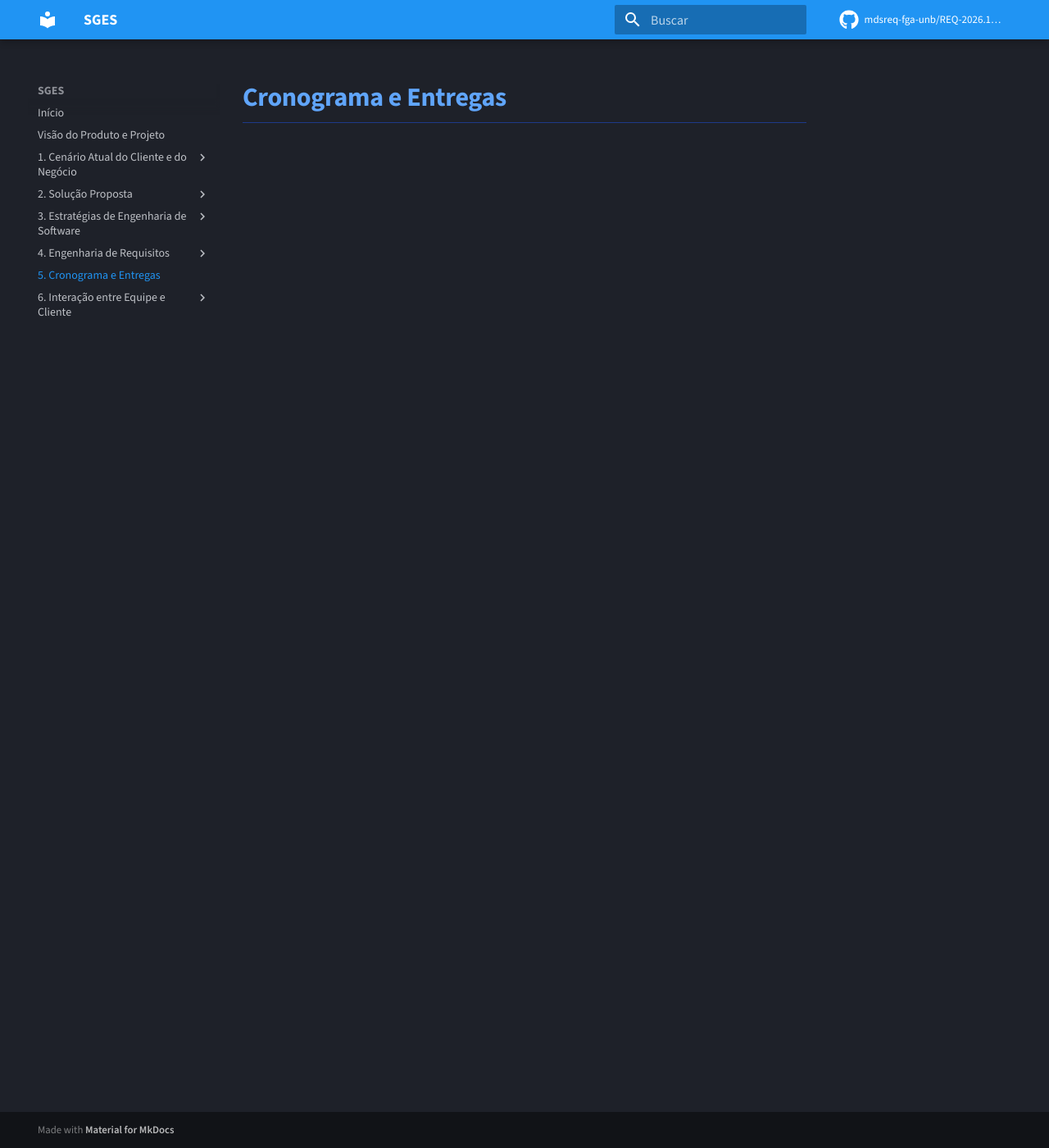
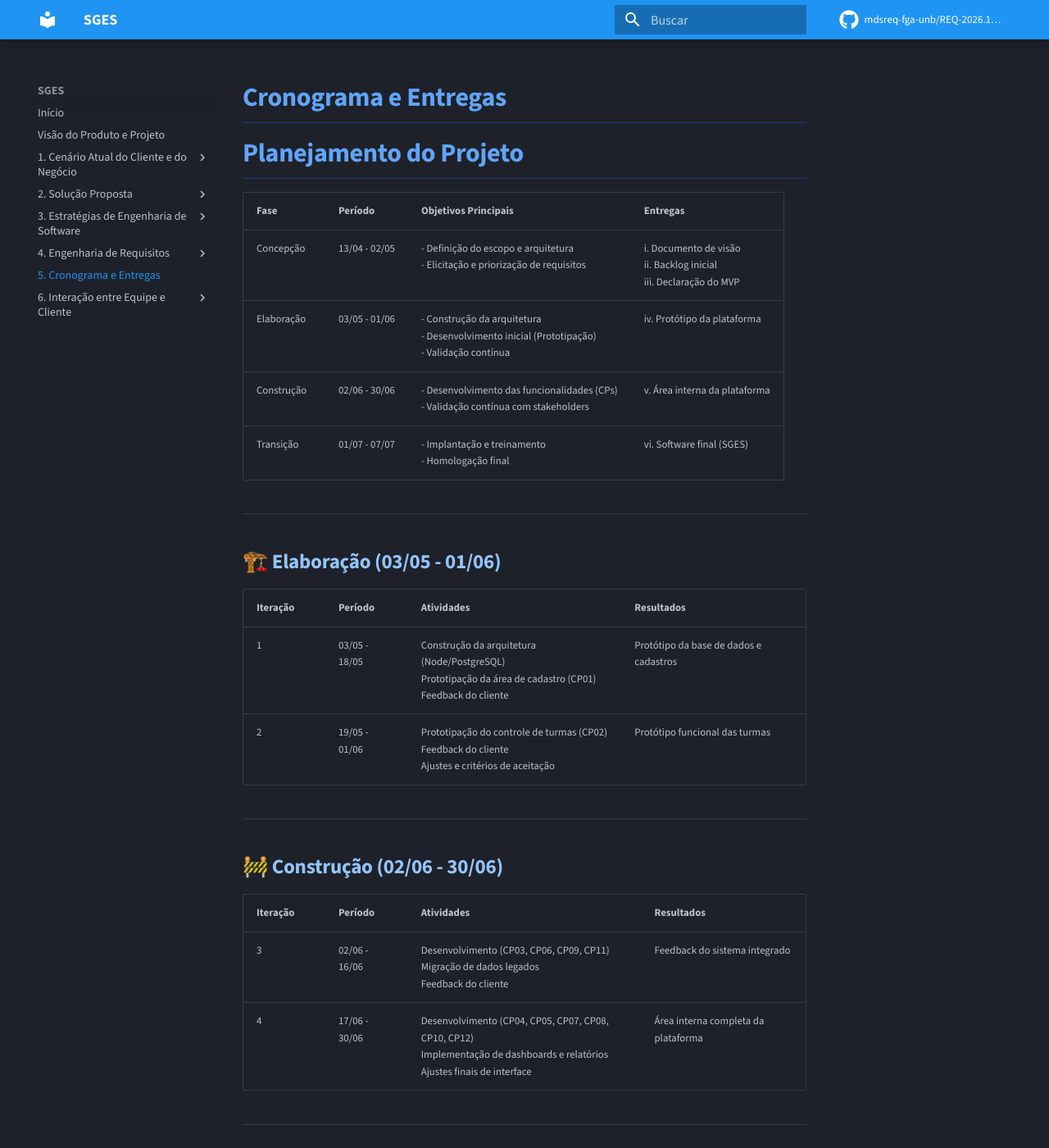
Before and after one commit to mdsreq-fga-unb/REQ-2026.1-T01-SGES, an MkDocs documentation site: the page built from docs/cronograma_e_entregas.md, in a window 1280 px wide and 1400 px high. Shown: the whole window at 82% size. Built offline with MkDocs 1.6.1 and Material for MkDocs 9.7.7, drawn with Linux system fonts in a browser that asks for light colours; comment, search, counter and statistics services are not loaded; some of the changed text lies outside the part shown.

Commit message:
feat: add new docuentation

```diff
--- a/docs/cronograma_e_entregas.md
+++ b/docs/cronograma_e_entregas.md
@@ -1 +1,46 @@
 # Cronograma e Entregas
+
+# Planejamento do Projeto
+
+| Fase        | Período       | Objetivos Principais                                                                 | Entregas                                    |
+|-------------|---------------|--------------------------------------------------------------------------------------|---------------------------------------------|
+| Concepção   | 13/04 - 02/05 | - Definição do escopo e arquitetura<br>- Elicitação e priorização de requisitos       | i. Documento de visão<br>ii. Backlog inicial<br>iii. Declaração do MVP |
+| Elaboração  | 03/05 - 01/06 | - Construção da arquitetura<br>- Desenvolvimento inicial (Prototipação)<br>- Validação contínua | iv. Protótipo da plataforma |
+| Construção  | 02/06 - 30/06 | - Desenvolvimento das funcionalidades (CPs)<br>- Validação contínua com stakeholders  | v. Área interna da plataforma |
+| Transição   | 01/07 - 07/07 | - Implantação e treinamento<br>- Homologação final                                    | vi. Software final (SGES) |
+
+---
+
+## 🏗️ Elaboração (03/05 - 01/06)
+
+| Iteração | Período       | Atividades                                                                 | Resultados                                |
+|----------|---------------|----------------------------------------------------------------------------|-------------------------------------------|
+| 1        | 03/05 - 18/05 | Construção da arquitetura (Node/PostgreSQL)<br>Prototipação da área de cadastro (CP01)<br>Feedback do cliente | Protótipo da base de dados e cadastros |
+| 2        | 19/05 - 01/06 | Prototipação do controle de turmas (CP02)<br>Feedback do cliente<br>Ajustes e critérios de aceitação | Protótipo funcional das turmas |
+
+---
+
+## 🚧 Construção (02/06 - 30/06)
+
+| Iteração | Período       | Atividades                                                                 | Resultados                                |
+|----------|---------------|----------------------------------------------------------------------------|-------------------------------------------|
+| 3        | 02/06 - 16/06 | Desenvolvimento (CP03, CP06, CP09, CP11)<br>Migração de dados legados<br>Feedback do cliente | Feedback do sistema integrado |
+| 4        | 17/06 - 30/06 | Desenvolvimento (CP04, CP05, CP07, CP08, CP10, CP12)<br>Implementação de dashboards e relatórios<br>Ajustes finais de interface | Área interna completa da plataforma |
+
+---
+
+## 🚀 Transição (01/07 - 07/07)
+
+| Iteração | Período       | Atividades                                                                 | Resultados                                |
+|----------|---------------|----------------------------------------------------------------------------|-------------------------------------------|
+| 5        | 01/07 - 07/07 | Validação final do cliente<br>Treinamento de voluntários<br>Implantação em ambiente de produção | Entrega do SGES (MVP Final) |
+
+---
+
+## 📜 Histórico de Versão
+
+| Data       | Versão | Descrição                          | Autor                                   |
+|------------|--------|------------------------------------|-----------------------------------------|
+| 07/04/2026 | 1.0    | Versão inicial do documento        | Matheus, Vinicius, Gabriel, Lucca       |
+| 10/04/2026 | 1.2    | Versão final com seções 1 a 5      | Grupo Todo                              |
+| 13/04/2026 | 2.0    | Ajuste de cronograma e definição de Stack | Gabriel Pereira                      |
--- a/mkdocs.yml
+++ b/mkdocs.yml
@@ -35,6 +35,9 @@ nav:
       - '2.2. Objetivos Específicos do Produto': solucao/objetivos_especificos_oe_do_produto.md
       - '2.3. Características de Produto': solucao/caracteristicas_de_produto_mapeadas_com_os_objetivos_especificos_do_produto.md
       - '2.4. Tecnologias a Serem Utilizadas': solucao/tecnologias_a_serem_utilizadas.md
+      - '2.5. Pesquisa de Mercado e Análise Competitiva': solucao/pesquisa_de_mercado_e_analise_competitiva.md
+      - '2.6. Viabilidade da Proposta': solucao/viabilidade_da_proposta.md
+      - '2.7. Benefícios Esperados': solucao/beneficios_esperados.md
   - '3. Estratégias de Engenharia de Software':
       - '3.1. Estratégia Priorizada': estrategias/estratégia_priorizada.md
       - '3.2. Quadro Comparativo': estrategias/quadro_comparativo.md
```
Also changed, not shown: docs/cenario/stakeholders.md (+1 -1 lines), docs/interacao/composicao_equipe.md (+8 -7 lines), docs/solucao/beneficios_esperados.md (added, +10 -0 lines), docs/solucao/pesquisa_de_mercado_e_analise_competitiva.md (added, +19 -0 lines), docs/solucao/tecnologias_a_serem_utilizadas.md (+16 -0 lines), docs/solucao/viabilidade_da_proposta.md (added, +11 -0 lines).
